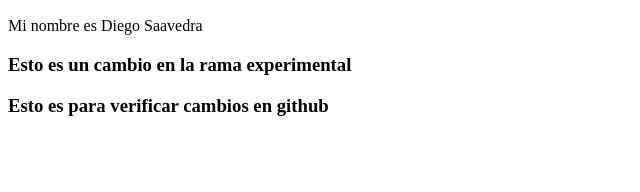
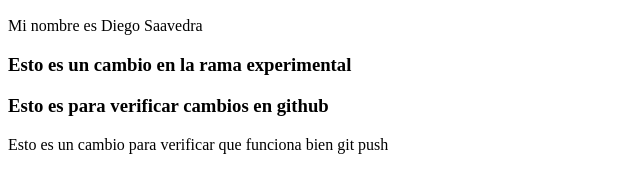
Before and after one commit to statick88/myrepository, a plain HTML site: page index.html in a window 1280 px wide. Shown: the part 96-288 px from the top of the page, without its empty margins (0-640 px from the left). Drawn offline with Linux system fonts and the light colour scheme.

Commit message:
add changes for index

```diff
--- a/index.html
+++ b/index.html
@@ -3,3 +3,4 @@
 <p>Mi nombre es Diego Saavedra</p>
 <h3>Esto es un cambio en la rama experimental</h3>
 <h3>Esto es para verificar cambios en github</h3>
+<p>Esto es un cambio para verificar que funciona bien git push</p>
```
